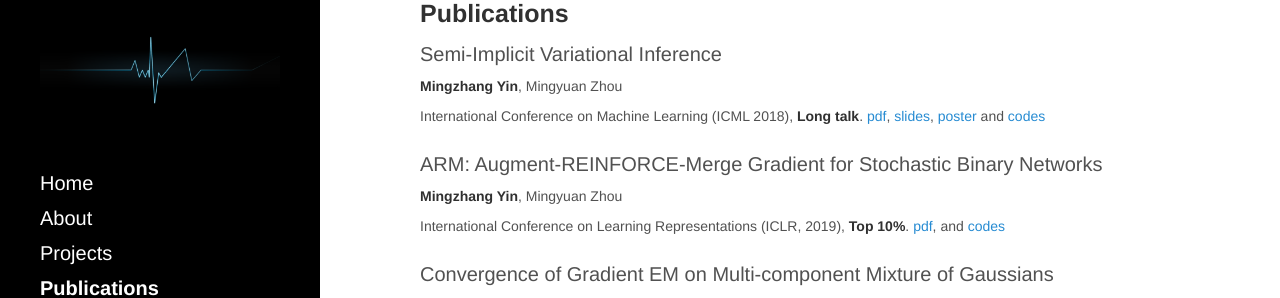
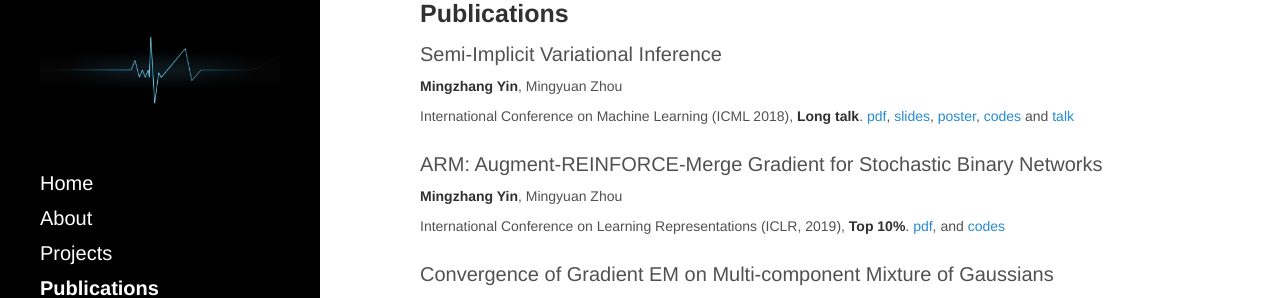
Before and after one commit to mingzhang-yin/mingzhang-yin.github.io, a Jekyll site: the page built from publications.md, in a window 1280 px wide and 954 px high. Shown: the part 142-440 px from the top of the window. Built offline with Jekyll 4.4.1, drawn with Linux system fonts in a browser that asks for light colours; nearby versions of some CDN libraries.

Commit message:
Update publications.md

```diff
--- a/publications.md
+++ b/publications.md
@@ -8,7 +8,7 @@ title: Publications
 
 Semi-Implicit Variational Inference
 <br> <span style="font-size:14px"> **Mingzhang Yin**, Mingyuan Zhou  <br>
-International Conference on Machine Learning (ICML 2018), **Long talk**.  [pdf](http://proceedings.mlr.press/v80/yin18b/yin18b.pdf), <a href="https://github.com/mingzhang-yin/mingzhang-yin.github.io/blob/master/assets/pdfs/SIVI_ICML.pdf" target="_blank">slides</a>, <a href="https://github.com/mingzhang-yin/mingzhang-yin.github.io/blob/master/assets/pdfs/SIVI_poster.pdf" target="_blank">poster</a> and <a href="https://github.com/mingzhang-yin/SIVI" target="_blank">codes </a>
+International Conference on Machine Learning (ICML 2018), **Long talk**.  [pdf](http://proceedings.mlr.press/v80/yin18b/yin18b.pdf), <a href="https://github.com/mingzhang-yin/mingzhang-yin.github.io/blob/master/assets/pdfs/SIVI_ICML.pdf" target="_blank">slides</a>, <a href="https://github.com/mingzhang-yin/mingzhang-yin.github.io/blob/master/assets/pdfs/SIVI_poster.pdf" target="_blank">poster</a>, <a href="https://github.com/mingzhang-yin/SIVI" target="_blank">codes </a> and <a href="https://vimeo.com/294655456" target="_blank"> talk </a>
  </span>
 
  ARM: Augment-REINFORCE-Merge Gradient for Stochastic Binary Networks
```
